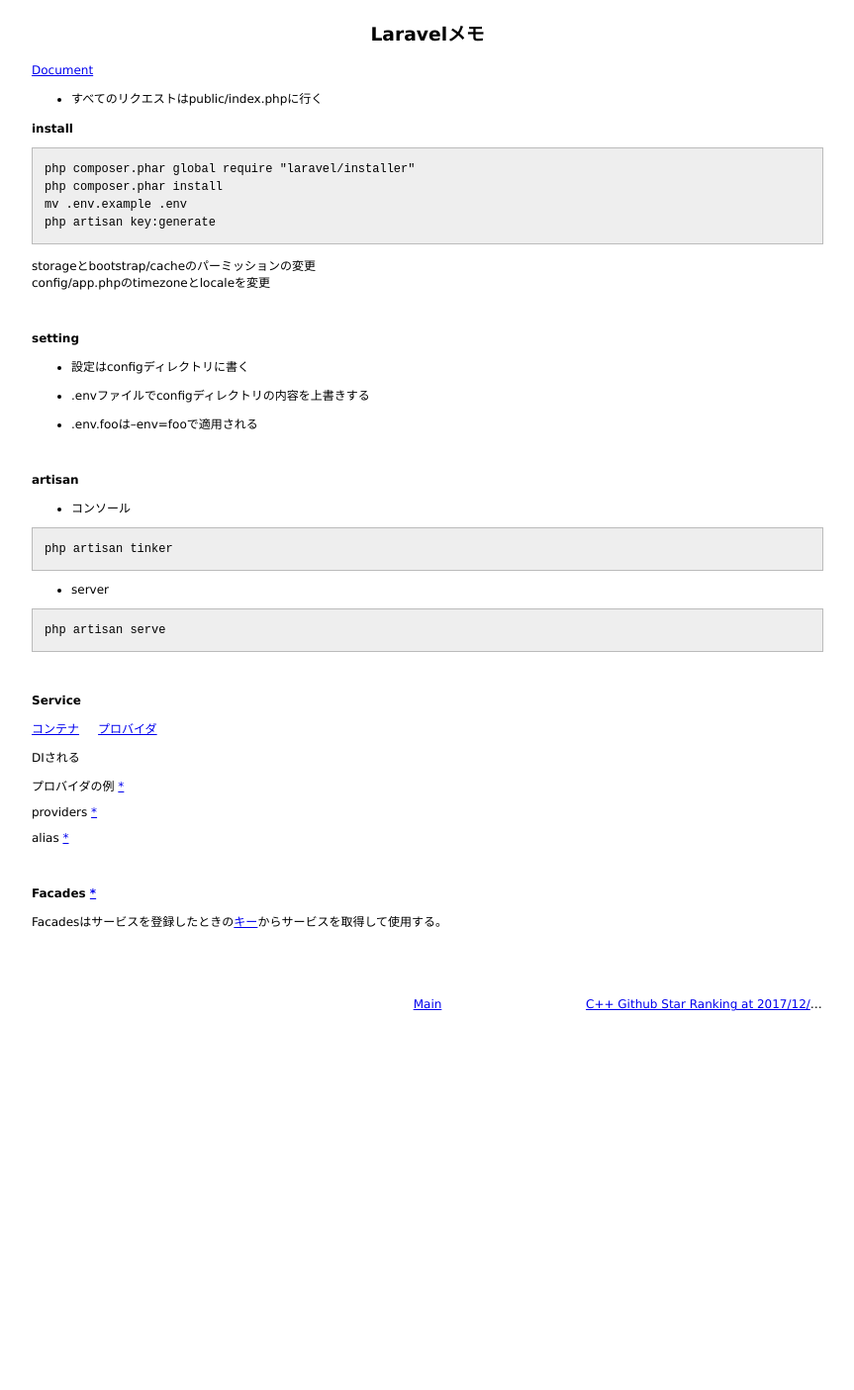
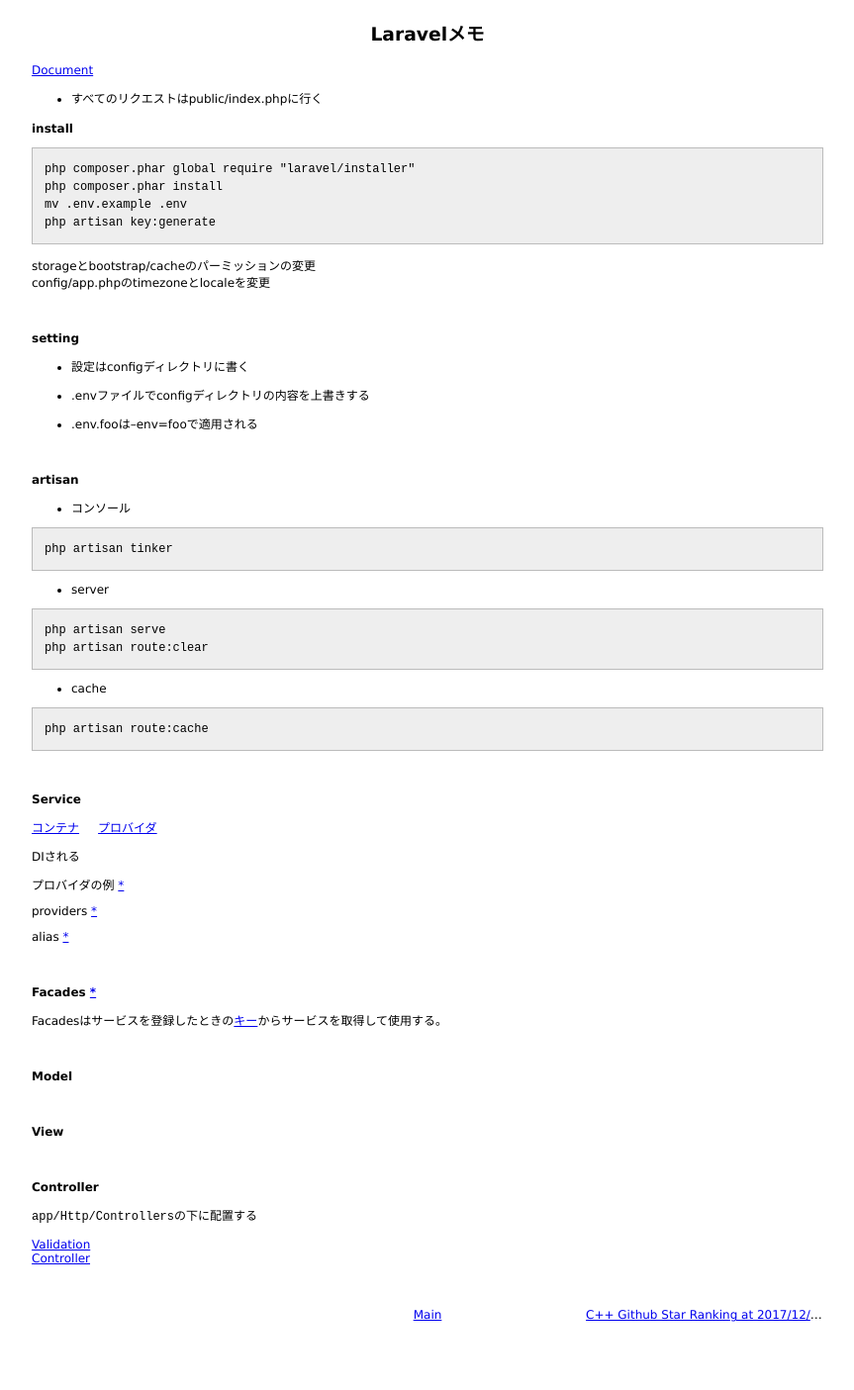
Before and after one commit to 38elements/38elements.github.com, a Jekyll site: the page built from _posts/2018-01-12-laravel.md, in a window 1280 px wide. Shown: the whole page at 99% size, without its empty margins (208-1071 px from the left). Built offline with Jekyll 4.4.1, drawn with Linux system fonts in a browser that asks for light colours; before the commit the page ends 1091 px from its top, so only the background shows below that.

Commit message:
Update 2018-01-12-laravel.md

````diff
--- a/_posts/2018-01-12-laravel.md
+++ b/_posts/2018-01-12-laravel.md
@@ -42,6 +42,13 @@ php artisan tinker
 
 ```
 php artisan serve
+php artisan route:clear
+```
+
+* cache
+
+```
+php artisan route:cache
 ```
 
 <br>
@@ -66,3 +73,18 @@ alias [\*](https://github.com/laravel/laravel/blob/f4cba4f2b25445664503613912914
 Facadesはサービスを登録したときの[キー](https://laravel.com/docs/5.5/container#binding-basics)からサービスを取得して使用する。
 
 <br>
+
+#### Model
+
+<br>
+
+#### View
+
+<br>
+
+#### Controller
+
+`app/Http/Controllers`の下に配置する
+
+[Validation](https://laravel.com/docs/5.5/validation)
+[Controller](https://laravel.com/docs/5.5/controllers)
````
